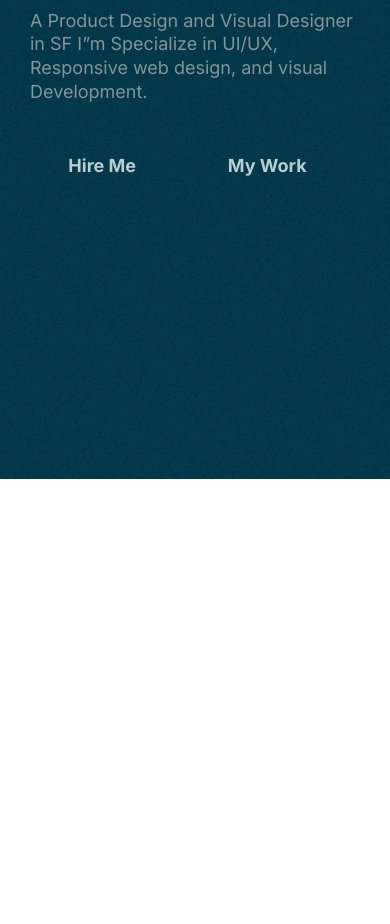
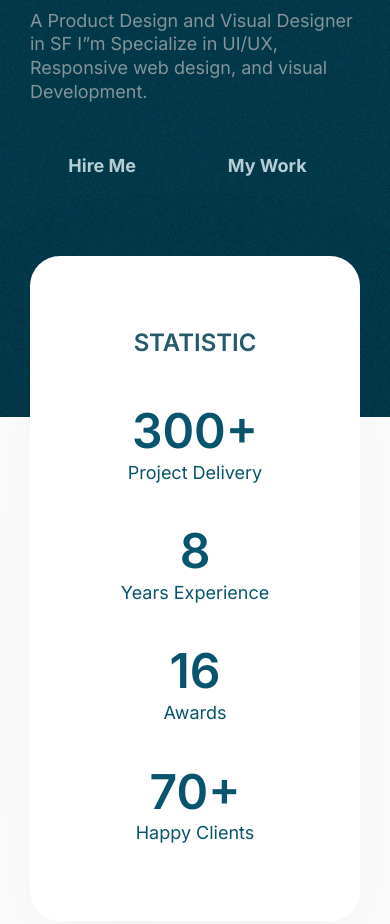
Before and after one commit to furcifer21/OliynikFirstWork, a website built with webpack: page src/index.html in a window 390 px wide. Shown: the part 562-1486 px from the top of the page. Before the commit the page ends 1041 px from the top, so only its background shows below. Built offline with nearby package versions, Linux system fonts and the light colour scheme; a web font is replaced by a local one.

Commit message:
add statistic block

```diff
--- a/src/index.html
+++ b/src/index.html
@@ -10,13 +10,13 @@
 <body>
 	<div class="wrapper__block">
 		<header class="header__block">
-			<div class="_container">
+			<div class="header__container">
 				<div class="header__block_fade-in">
 					<div class="header__block_quote">‘’Musa has benn an outstanding
 						contributor to our team’s UI Designer
 						needs highly recommened’’</div>
 					<div class="header__block_flex">
-						<img class="header__block_image" src="img/header/Ellipse 1.svg" alt="avatar">
+						<img class="header__block_image" src="img/header/header_main/icon-man.jpg" alt="avatar">
 						<div class="header__block_content">
 							<div class="header__block_name">Jason Holder</div>
 							<div class="header__block_profession">UX Designer at Futura</div>
@@ -103,6 +103,35 @@
 				</div>
 			</div>
 		</header>
+		<main  class="main__block">
+			<section class="statistics__block">
+				<div class="statistics__container">
+					<div class="statistics__content">
+						<div class="statistics__content_box">
+							<h4 class="statistics__name">STATISTIC</h4>
+							<div class="statistics__items">
+								<div class="statistics__item">
+									<div class="statistics__title">300+</div>
+									<div class="statistics__subtitle">Project Delivery</div>
+								</div>
+								<div class="statistics__item">
+									<div class="statistics__title">8</div>
+									<div class="statistics__subtitle">Years Experience</div>
+								</div>
+								<div class="statistics__item">
+									<div class="statistics__title">16</div>
+									<div class="statistics__subtitle">Awards</div>
+								</div>
+								<div class="statistics__item">
+									<div class="statistics__title">70+</div>
+									<div class="statistics__subtitle">Happy Clients</div>
+								</div>
+							</div>
+						</div>
+					</div>
+				</div>
+			</section>
+		</main>
 	</div>
 	<script src="https://kit.fontawesome.com/64fa98e68c.js" crossorigin="anonymous"></script>
 
--- a/src/style/_style.scss
+++ b/src/style/_style.scss
@@ -11,22 +11,13 @@ body._lock {
   flex-direction: column;
 }
 
-._container{
+[class*="_container"] {
   max-width: 1170px;
   margin: 0px auto;
   padding: 0px 30px;
   box-sizing: content-box;
-  position: relative;
-  display: flex;
-  flex-direction: column;
-  justify-content: center;
 }
 
-@media (max-width: 900px) {
-	._container {
-		padding-top: 95px;
-	}
-}
 
 // PC
 // @media (max-width: 1087px) {
@@ -51,12 +42,27 @@ body._lock {
 
 
 
-// --------HEADER-----
+// --------    HEADER       -----
+
 .header {
 
 	&__block {
 		background: #043E51 url('img/header/header_greeting/Rectangle.png') 0px 0px / cover no-repeat;
 	}
+
+	&__container {
+		position: relative;
+		display: flex;
+		flex-direction: column;
+		justify-content: center;
+	}
+
+
+		@media (max-width: 900px) {
+			&__container {
+				padding-top: 95px;
+			}
+		}
 
 	&__block_fade-in{
 		position: absolute;
@@ -105,6 +111,7 @@ body._lock {
 	}
 
 	&__block_image{
+		flex: 0 0 45px;
 		border-radius: 50%;
 	}
 
@@ -134,6 +141,13 @@ body._lock {
 		padding-bottom: 302px;
 	}
 
+	@media (max-width: 991.98px) {
+
+		&__content {
+			padding-bottom: 240px;
+		}
+	}
+
 	&__fixed{
 		position: fixed;
 		top: 0px;
@@ -153,11 +167,14 @@ body._lock {
 		display: flex;
 		align-items: center;
 		min-height: 148px;
-		padding: 0 30px;
 		margin: 0 auto;
 
 		@media (max-width: 1087px) {
 			justify-content: space-between;
+		}
+
+		@media (max-width: 1221px) {
+			padding: 0 30px;
 		}
 
 		@media (max-width: 991.98px) {
@@ -241,7 +258,7 @@ body._lock {
 
 		@media (max-width: 767.98px) {
 			&_logo{
-				flex: 0 1 46%;
+				flex: 0 1 48%;
 				display: flex;
 				justify-content: flex-end;
 			}
@@ -286,7 +303,7 @@ body._lock {
 				height: 100%;
 				padding: 20px 30px 30px 30px;
 				background-color: #043E51;
-				transition: all 0.3s ease 0s;
+				// transition: all 0.3s ease 0s;
 				overflow: auto;
 			}
 		}
@@ -326,6 +343,7 @@ body._lock {
 			font-size: 18px;
 			line-height: 100%;
 			color: #A1B5BB;
+			transition: all 0.1s ease 0s;
 		}
 
 		@media (max-width: 991.98px) {
@@ -335,6 +353,7 @@ body._lock {
 		}
 
 		&_link:hover{
+			color: #265A6A;
 			border-bottom: 2px solid #265A6A;
 		}
 
@@ -464,6 +483,8 @@ body._lock {
 
 		&_list {
 			display: flex;
+			flex-wrap: wrap;
+			row-gap: 40px;
 		}
 
 		@media (max-width: 900px) {
@@ -484,7 +505,20 @@ body._lock {
 			color: #B6CDD4;
 			margin-right: 15px;
 			margin-bottom: 57px;
+			border-radius: 25px;
+			transition: all 0.3s ease 0s;
 		}
+		@media (max-width: 900px) {
+			&_item {
+				margin: 0;
+			}
+		}
+
+		// @media (max-width: 346px) {
+		// 	&_list {
+		// 		flex: 0 1 100%;
+		// 	}
+		// }
 
 		&_link:hover{
 			border-radius: 25px;
@@ -523,3 +557,116 @@ body._lock {
 
 	}
 }
+
+// ========     Main    ============
+
+.main {
+
+	&__block {
+	}
+}
+
+.statistics {
+
+	&__block {
+
+	}
+
+	&__container {
+
+	}
+
+	&__content {
+		margin: -161px auto 200px auto;
+		padding-top: 78px;
+		padding-bottom: 78px;
+		border-radius: 30px;
+		background-color: #FFFFFF;
+		filter: drop-shadow(0px 73px 80px rgba(0, 0, 0, 0.06));
+	}
+
+	@media (max-width: 820px) {
+		&__content {
+			padding-bottom: 18px;
+		}
+	}
+
+	&__content_box{
+		margin: 0 auto;
+		// padding: 0 5px;
+		max-width: 734px;
+	}
+
+	&__name {
+		flex: 0 1 100%;
+		margin-bottom: 69px;
+		font-weight: 600;
+		font-size: 24px;
+		line-height: 77%;
+		color: #265A6A;
+	}
+
+	@media (max-width: 820px) {
+		&__name {
+		text-align: center;
+		}
+	}
+
+
+	&__items {
+		display: flex;
+		flex-direction: row;
+		align-items: flex-start;
+		justify-content: space-between;
+		flex-wrap: wrap;
+	}
+
+	&__item {
+		display: flex;
+		flex-direction: column;
+		align-items: flex-start;
+	}
+
+
+	@media (min-width: 820px) {
+		&__item:nth-child(2),
+		&__item:nth-child(3){
+			display: flex;
+			flex-direction: column;
+			align-items: center;
+		}
+	}
+
+
+
+	@media (max-width: 820px) {
+		&__item {
+			flex: 0 1 50%;
+			margin-bottom: 60px;
+			align-items: center;
+		}
+	}
+
+	@media (max-width: 560px) {
+		&__item {
+			flex: 0 1 100%;
+		}
+	}
+
+
+	&__title {
+		margin-bottom: 23px;
+		font-weight: 600;
+		font-size: 48px;
+		line-height: 39%;
+		color: #08546C;
+	}
+
+	&__subtitle {
+		font-weight: 400;
+		font-size: 18px;
+		line-height: 103%;
+		color: #08546C;
+		white-space: nowrap;
+	}
+}
```
Also changed, not shown: dist/images/Ellipse 1.svg (deleted), dist/images/icon-man.jpg (added), dist/index.html, src/img/header/header_main/icon-man.jpg (added), 2 other files.
